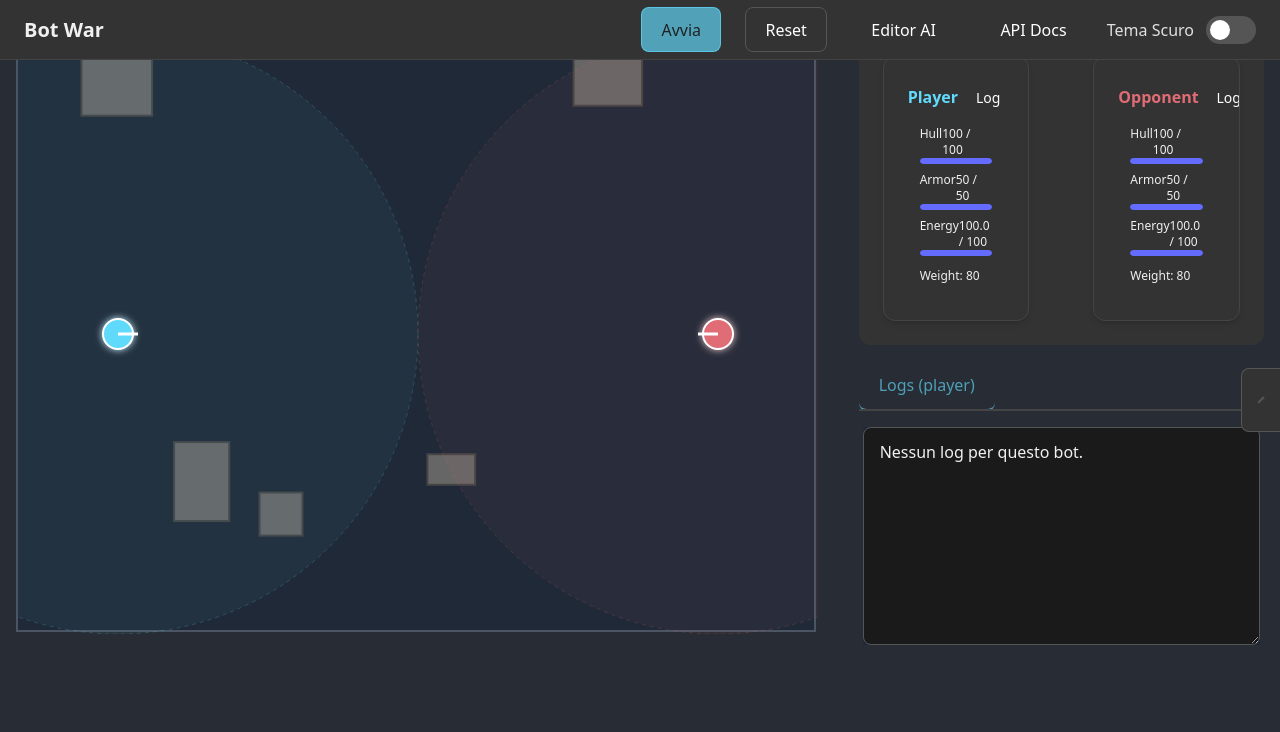
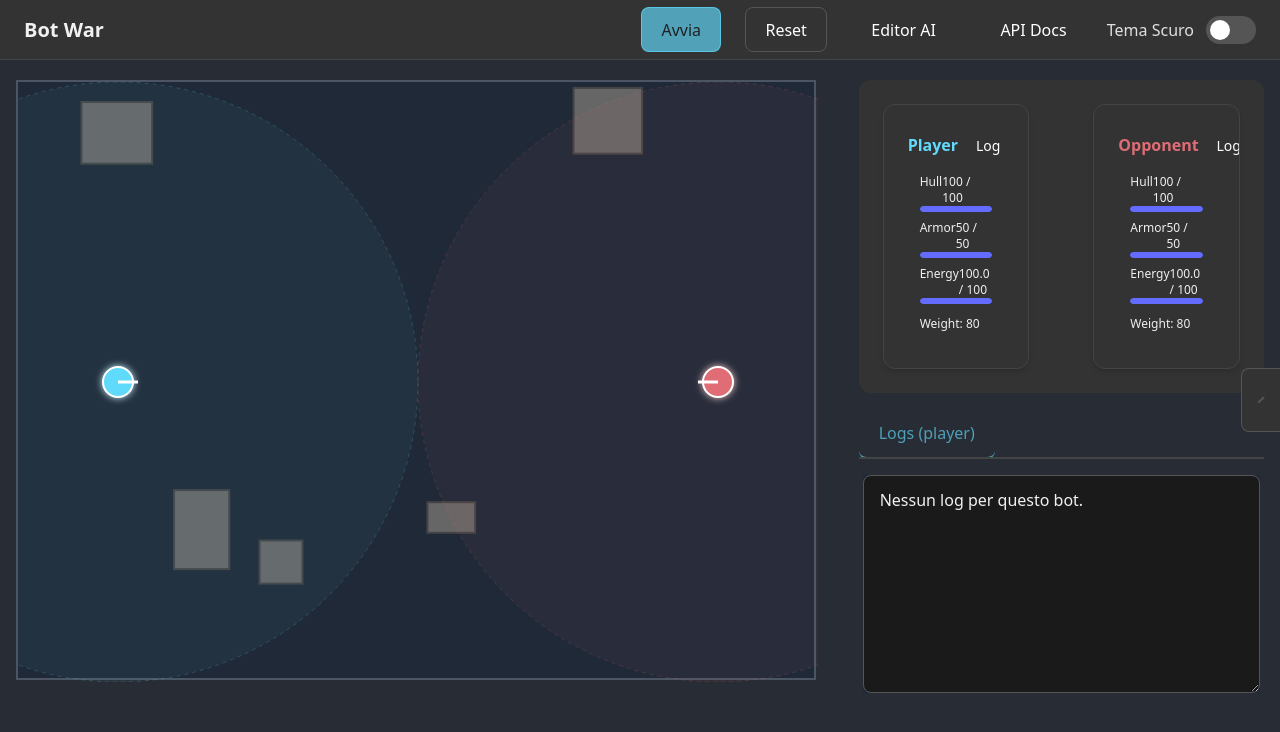
Before and after one commit to fra00/bot-war, a React (Vite) app: page / in a window 1280 px wide. Shown: the top 732 px of the page. Built offline with nearby package versions, Linux system fonts and the light colour scheme.

Commit message:
toolbar padding per div

```diff
--- a/src/App.jsx
+++ b/src/App.jsx
@@ -55,7 +55,7 @@ const GameUI = ({
 
   return (
     <>
-      <Toolbar title="Bot War" showThemeSwitcher={true} className="mb-4">
+      <Toolbar title="Bot War" showThemeSwitcher={true}>
         <Button onClick={controls.start} disabled={gameState.status !== "idle"}>
           Avvia
         </Button>
@@ -70,7 +70,7 @@ const GameUI = ({
         </Button>
       </Toolbar>
       {/* Layout principale a due colonne (fisso) con grid di Tailwind */}
-      <div className="grid grid-cols-12 gap-4 mt-4">
+      <div className="grid grid-cols-12 gap-4">
         {/* Colonna sinistra: Arena (occupa 3 colonne) */}
         <div className="col-span-8">
           <Arena gameState={gameState} />
@@ -198,7 +198,7 @@ function App() {
   }, [onGameOverClose]);
 
   return (
-    <div className="p-4">
+    <div className="p-4 pt-20">
       <GameManager
         key={gameKey}
         playerAI={playerAI || DefaultAI}
```
